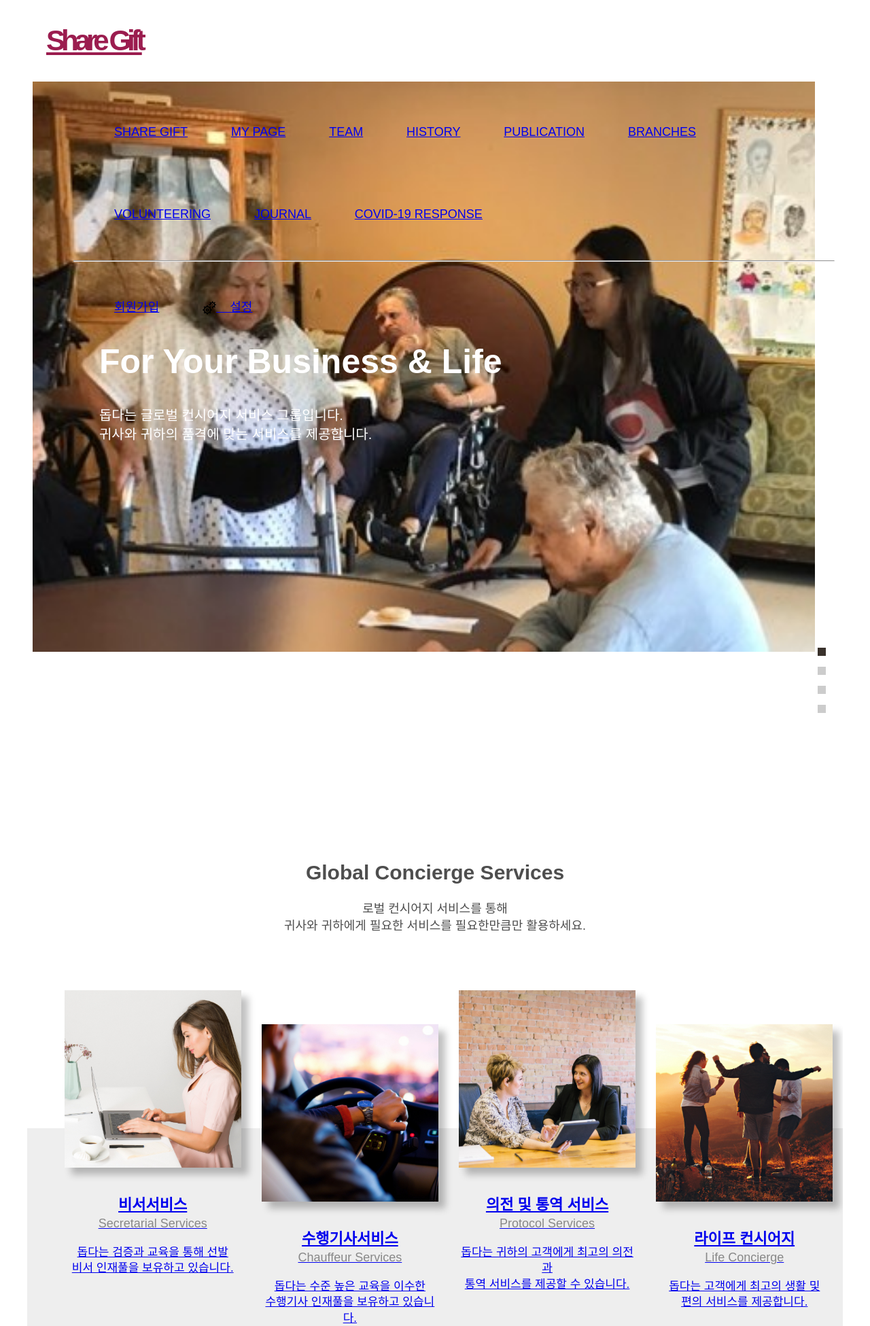
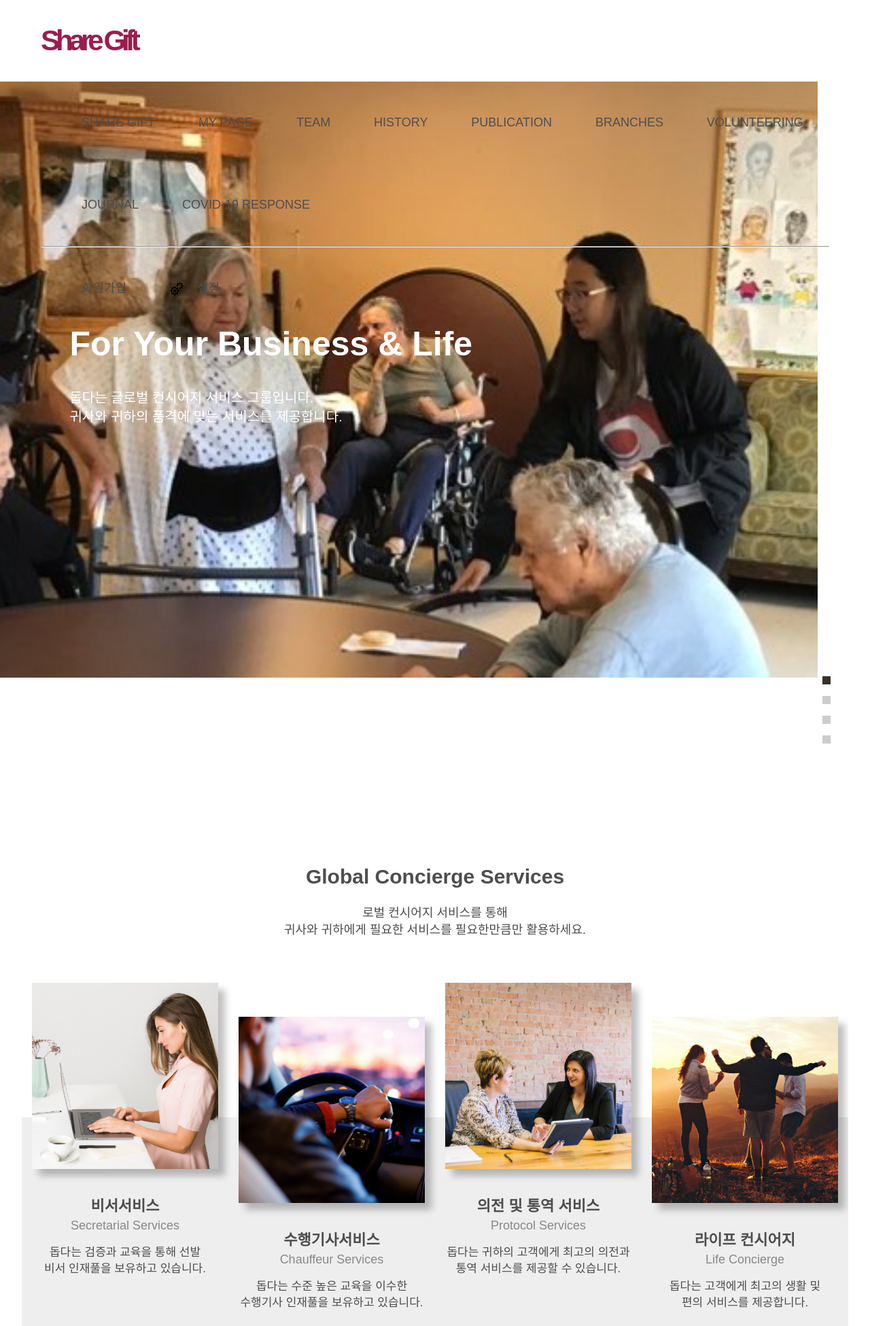
Before and after one commit to shinsung3/pwa-web, a Django app: page / in a window 1280 px wide. Shown: the top 1951 px of the page at 68% size. Run offline with Django 3.2, Linux system fonts and the light colour scheme; some libraries are stand-ins or nearby versions; some web fonts are replaced.

Commit message:
#210903 - AWS TEST

```diff
--- a/shareGift/shareGift/settings.py
+++ b/shareGift/shareGift/settings.py
@@ -27,7 +27,6 @@ SECRET_KEY = 'django-insecure-g@i5r*)-smm5u*g9-nebt^6mltovbb!afhhvj!3uhqa^*!e^)d
 DEBUG = True
 
 ALLOWED_HOSTS = ['127.0.0.1', '3.36.90.245']
-
 
 # Application definition
 
--- a/shareGift/static/css/main.css
+++ b/shareGift/static/css/main.css
@@ -1,10 +1,10 @@
 @charset "utf-8";
 
 /* reset */
-/* * {margin: 0;padding: 0;} */
-/* html, body, div, span, applet, object, iframe, h1, h2, h3, h4, h5, h6, p, blockquote, pre, a, abbr, acronym, address, big, cite, code, del, dfn, em, font, img, ins, kbd, q, s, samp, small, strike, strong, sub, sup, tt, var, b, u, i, center, dl, dt, dd, ol, ul, li, fieldset, form, label, legend, table, tbody, tfoot, thead, tr, th, td{margin:0;padding:0;} */
-/* h1, h2, h3, h4, h5, h6 {font-weight: 700; font-size: inherit;} */
-/* a {color: inherit; text-decoration: inherit;} */
+* {margin: 0;padding: 0;}
+html, body, div, span, applet, object, iframe, h1, h2, h3, h4, h5, h6, p, blockquote, pre, a, abbr, acronym, address, big, cite, code, del, dfn, em, font, img, ins, kbd, q, s, samp, small, strike, strong, sub, sup, tt, var, b, u, i, center, dl, dt, dd, ol, ul, li, fieldset, form, label, legend, table, tbody, tfoot, thead, tr, th, td{margin:0;padding:0;}
+h1, h2, h3, h4, h5, h6 {font-weight: 700; font-size: inherit;}
+a {color: inherit; text-decoration: inherit;}
 img {vertical-align: middle;}
 a img {border: none;}
 li {list-style: none;}
```
